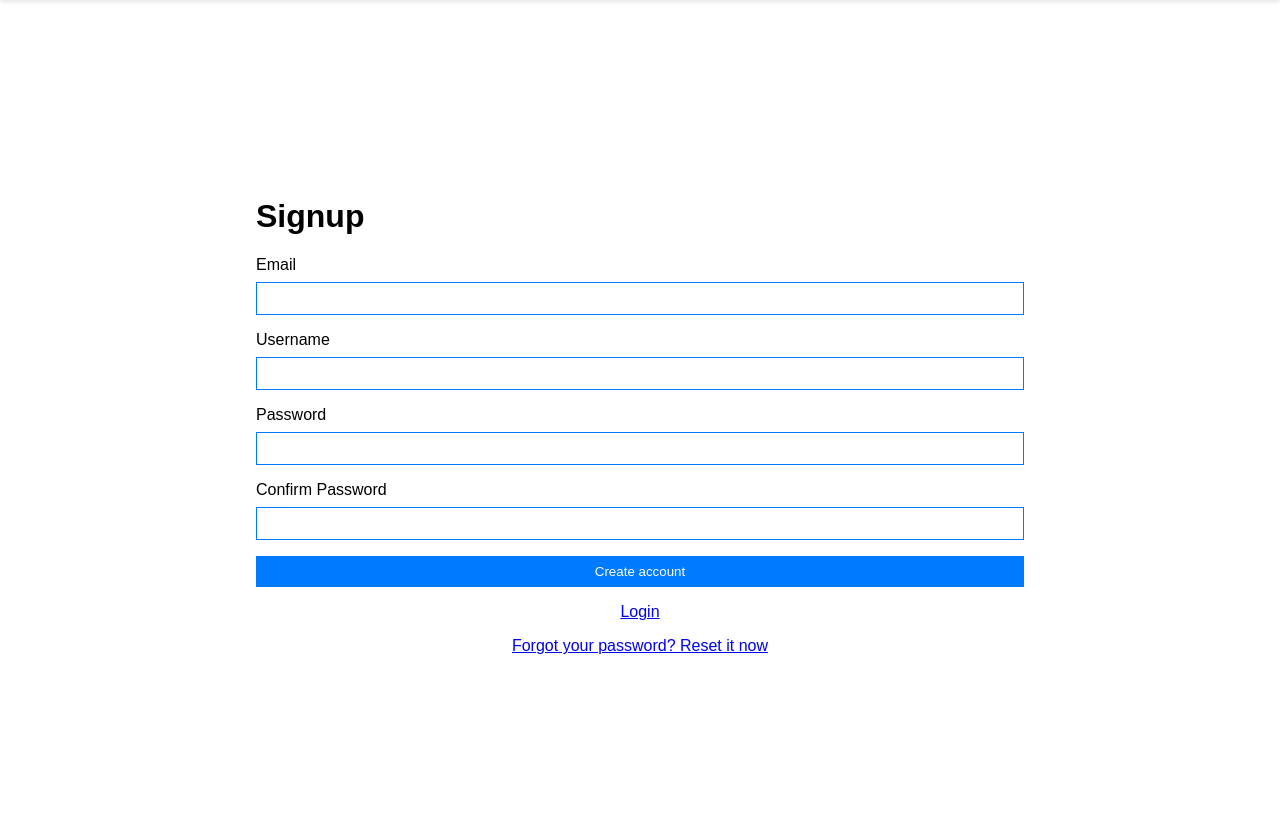
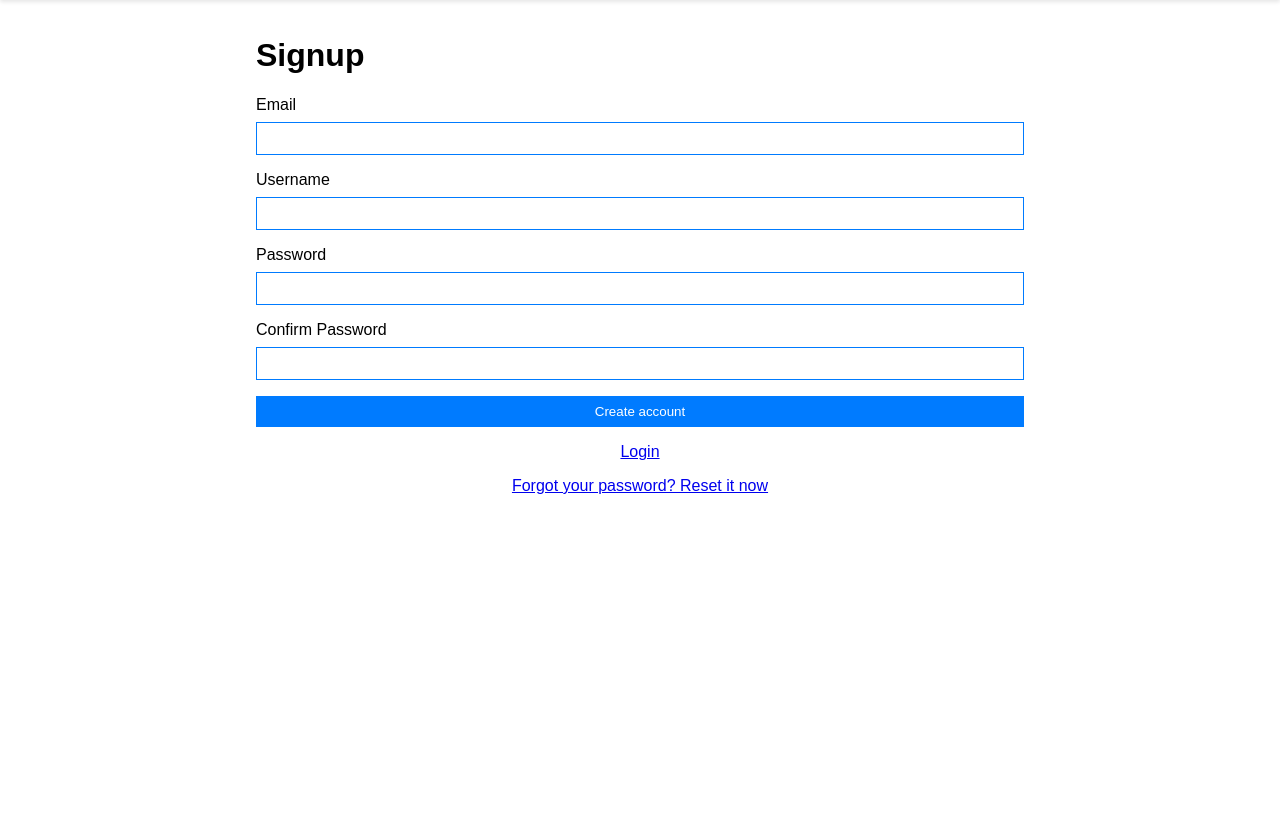
Before and after one commit to damian-anslik/euro2024whatsappleague, a FastAPI app: page /signup in a window 1280 px wide. Shown: the part 50-882 px from the top of the page. After the commit the page ends 544 px from the top, so only its background shows below. Run offline with FastAPI, Linux system fonts and the light colour scheme.

Commit message:
do not render auth forms in middle of screen

```diff
--- a/app/static/styles.css
+++ b/app/static/styles.css
@@ -18,9 +18,7 @@ main {
 
 .create-session-container {
   display: flex;
-  height: 100vh;
   flex-direction: column;
-  justify-content: center;
   padding: 1rem;
 }
 
```
